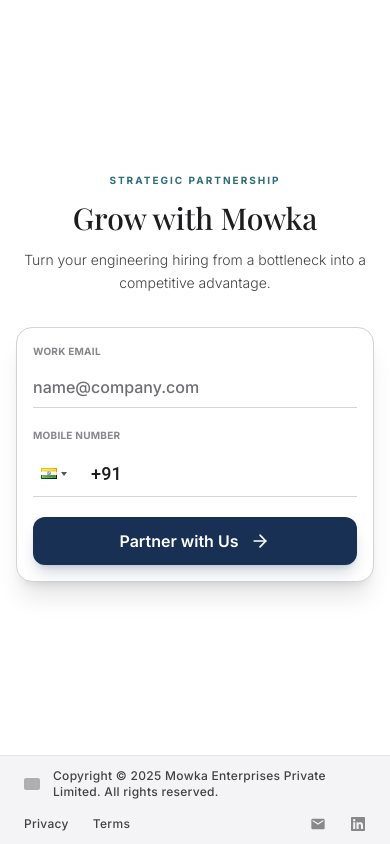
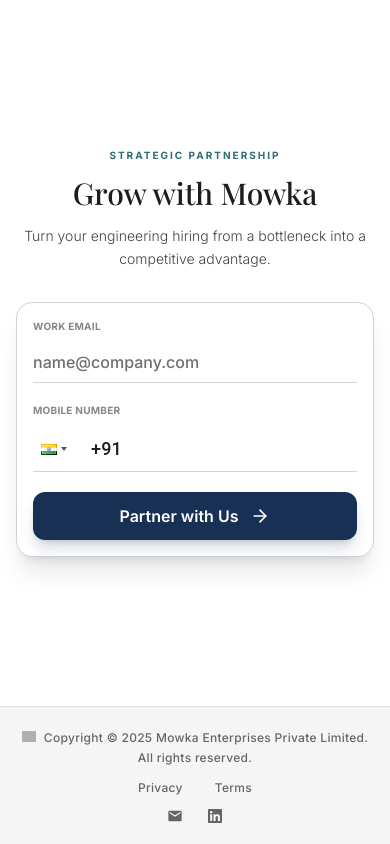
Before and after one commit to shubhamiitr/mowka, a React (Vite) app: page / in a window 390 px wide. Shown: the part 2902-3746 px from the top of the page. Built offline with nearby package versions, Linux system fonts and the light colour scheme; grey boxes are pictures that could not be loaded.

Commit message:
style: Refine footer layout, responsiveness, and visual effects with flexbox and backdrop blur.

```diff
--- a/src/components/Footer.jsx
+++ b/src/components/Footer.jsx
@@ -4,30 +4,29 @@
 
 export const Footer = () => {
   return (
-    <footer className="w-full py-3 bg-mowka-bg-secondary border-t border-mowka-border-light/50 font-sans">
-      <div className="max-w-7xl mx-auto px-6 grid grid-cols-2 md:grid-cols-3 gap-y-4 md:gap-4 items-center">
+    <footer className="w-full py-5 md:py-6 bg-mowka-bg-secondary/90 backdrop-blur-md border-t border-mowka-border-light/50 font-sans relative">
+      <div className="w-full px-4 md:px-12 flex flex-col md:flex-row justify-between gap-y-3 md:gap-4 items-center">
 
         {/* Left: Copyright + Flag */}
-        <div className="col-span-2 md:col-span-1 flex items-center justify-center md:justify-start gap-3 order-1 text-xs font-medium text-mowka-text-secondary tracking-wide">
-          <div className="flex items-center gap-2">
-            <img src="https://flagcdn.com/in.svg" alt="India" className="w-4 h-auto rounded-sm opacity-80 hover:opacity-100 transition-opacity cursor-help" title="Proudly built in India" />
-            <span className="opacity-0 w-0 overflow-hidden group-hover:w-auto group-hover:opacity-100 transition-all duration-300">India</span>
-          </div>
-          <span>Copyright © {new Date().getFullYear()} Mowka Enterprises Private Limited. All rights reserved.</span>
+        <div className="order-1 md:order-1 w-full md:w-auto text-center md:text-left">
+          <p className="text-xs font-medium text-mowka-text-secondary tracking-wide opacity-80 leading-relaxed md:leading-normal">
+            <img src="https://flagcdn.com/in.svg" alt="India" className="inline-block w-3.5 h-auto rounded-[1px] mr-2 -mt-0.5 align-middle" title="Proudly built in India" />
+            <span className="align-middle">Copyright © {new Date().getFullYear()} <span className="whitespace-nowrap">Mowka Enterprises Private Limited.</span> All rights reserved.</span>
+          </p>
         </div>
 
         {/* Center: Legal Links */}
-        <div className="col-span-1 flex justify-start md:justify-center items-center gap-6 md:gap-8 order-2 text-xs font-medium text-mowka-text-secondary tracking-wide">
-          <Link to="/privacy" className="hover:text-mowka-text-primary transition-all hover:-translate-y-0.5">Privacy</Link>
-          <Link to="/terms" className="hover:text-mowka-text-primary transition-all hover:-translate-y-0.5">Terms</Link>
+        <div className="flex justify-center items-center gap-8 order-2 md:order-2 text-xs font-medium text-mowka-text-secondary tracking-wide w-full md:w-auto md:absolute md:left-1/2 md:-translate-x-1/2">
+          <Link to="/privacy" className="hover:text-mowka-text-primary transition-all hover:opacity-100 opacity-80">Privacy</Link>
+          <Link to="/terms" className="hover:text-mowka-text-primary transition-all hover:opacity-100 opacity-80">Terms</Link>
         </div>
 
         {/* Right: Socials */}
-        <div className="col-span-1 flex justify-end items-center gap-6 text-xs font-medium text-mowka-text-secondary tracking-wide order-3">
-          <a href="mailto:shubham@mowka.in" className="transition-all hover:scale-110 hover:-translate-y-0.5 opacity-60 hover:opacity-100" aria-label="Email">
+        <div className="flex justify-center md:justify-end items-center gap-6 text-xs font-medium text-mowka-text-secondary tracking-wide order-3 md:order-3 w-full md:w-auto">
+          <a href="mailto:shubham@mowka.in" className="transition-all hover:scale-110 opacity-80 hover:opacity-100" aria-label="Email">
             <MdEmail className="w-4 h-4 text-mowka-text-secondary" />
           </a>
-          <a href="https://www.linkedin.com/company/mowka/" target="_blank" rel="noopener noreferrer" className="transition-all hover:scale-110 hover:-translate-y-0.5 opacity-60 hover:opacity-100" aria-label="LinkedIn">
+          <a href="https://www.linkedin.com/company/mowka/" target="_blank" rel="noopener noreferrer" className="transition-all hover:scale-110 opacity-80 hover:opacity-100" aria-label="LinkedIn">
             <FaLinkedin className="w-4 h-4 text-mowka-text-secondary" />
           </a>
         </div>
```
